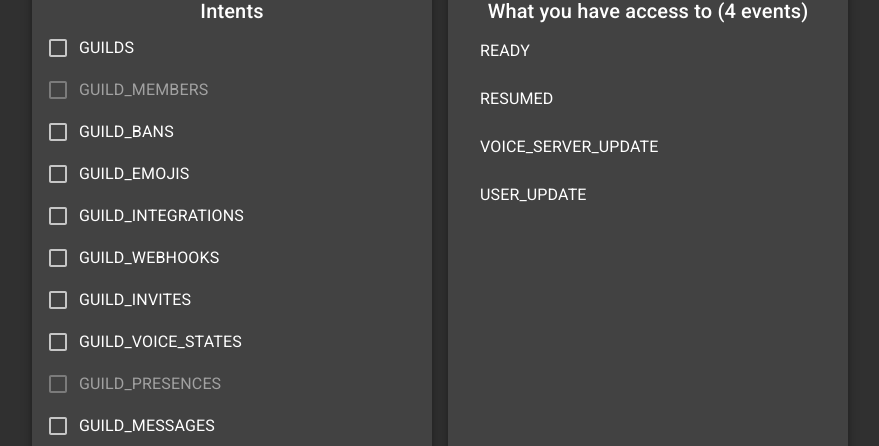
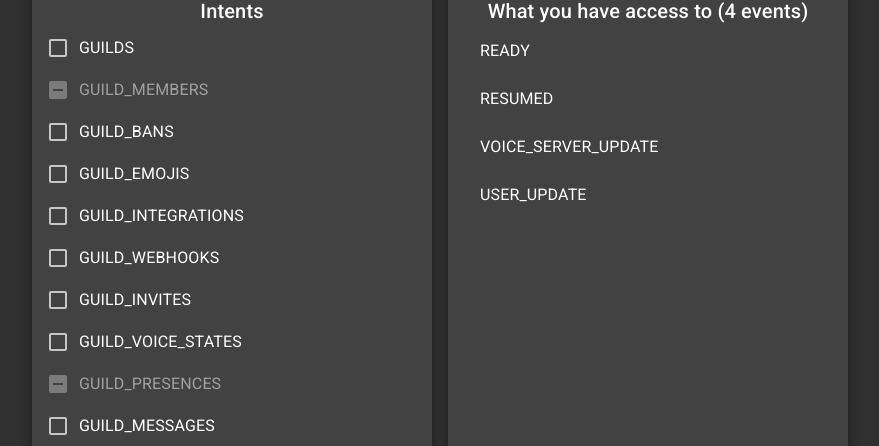
Before and after one commit to Larkooo/discord-intents-calculator, a React (Create React App) app: page / in a window 1280 px wide. Shown: the part 131-577 px from the top of the page, without its empty margins (200-1079 px from the left). Built offline with nearby package versions, Linux system fonts and the light colour scheme.

Commit message:
added indeterminate icon to disabled buttons

```diff
--- a/src/App.tsx
+++ b/src/App.tsx
@@ -263,7 +263,7 @@ function App() {
             {
               Object.keys(intents).map(key =>
                 <FormControlLabel
-                  control={<Checkbox checked={state[key]} onChange={handleChange} name={key} color='default' disabled={key === "GUILD_PRESENCES" ? !state.privilegedIntents.presence : key === "GUILD_MEMBERS" && !state.privilegedIntents.guildMembers} />}
+                  control={<Checkbox checked={state[key]} onChange={handleChange} name={key} color='default' disabled={key === "GUILD_PRESENCES" ? !state.privilegedIntents.presence : key === "GUILD_MEMBERS" && !state.privilegedIntents.guildMembers} indeterminate={key === "GUILD_PRESENCES" ? !state.privilegedIntents.presence : key === "GUILD_MEMBERS" && !state.privilegedIntents.guildMembers} />}
                   label={key}
                   key={key}
                 />
```
Also changed, not shown: 1 other file (tests, documents, lock files or other folders).
